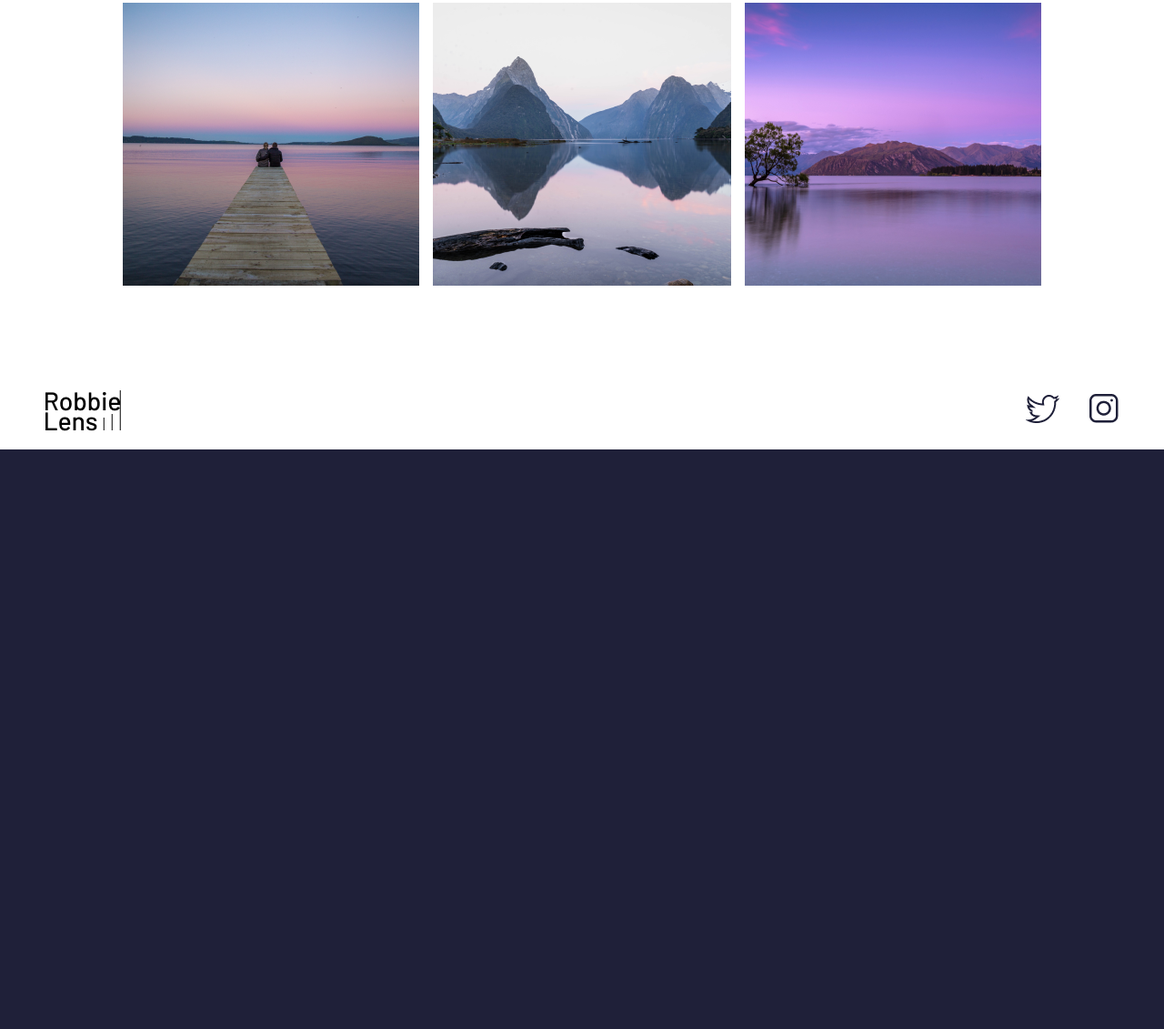
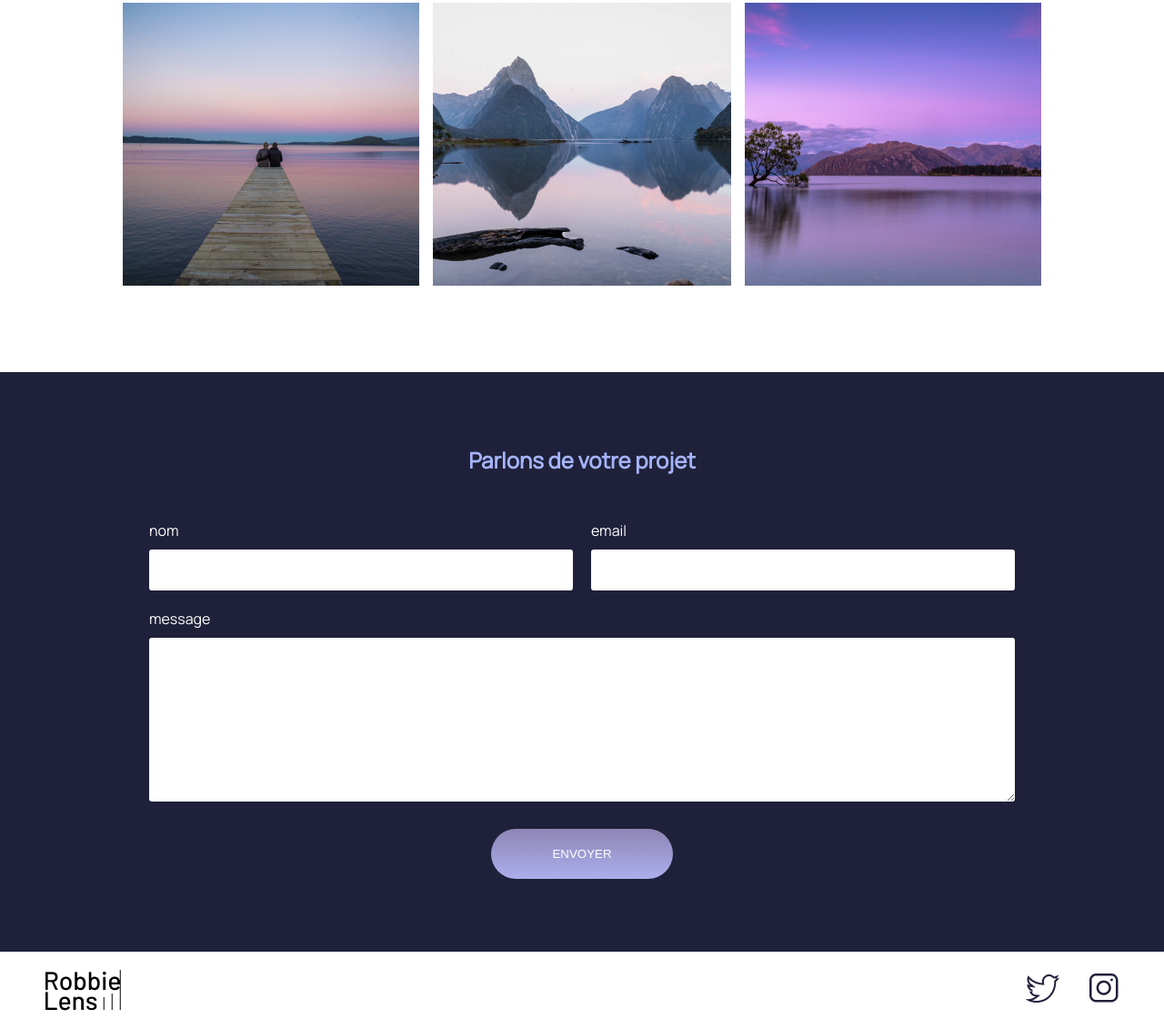
Before and after one commit to ObedInfor/Dossier_Site, a plain HTML site: page index.html in a window 1280 px wide. Shown: the part 1240-2371 px from the top of the page at 91% size. Before the commit the page ends 1734 px from the top, so only its background shows below. Drawn offline with Linux system fonts and the light colour scheme.

Commit message:
Formulaire ajouté

```diff
--- a/index.html
+++ b/index.html
@@ -48,6 +48,22 @@
                 <img src="images/accueil/element-6.png" alt="Lac Wanaka - Nouvelle-Zélande" >
             </div>
         </section>
+        <section class="Formulaire">
+            <h2>Parlons de votre projet</h2>
+            <form method="get" action="">
+                <div class="form-nom-email">
+                    <div class="form-column">
+                        <label for="nom">nom</label><input type="text" name="nom" id="nom">
+                    </div>
+                    <div class="form-column">
+                        <label for="email">email</label> <input type="email" name="email" id="email">
+                    </div>
+                </div>
+                <label for="message">message</label>
+                <textarea name="message" id="message" cols="30" rows="10"></textarea>
+                <input type="submit" value="ENVOYER" class="cta">
+            </form>
+        </section>
     </main>
     <footer>
         <img src="images/logo.png" alt="Logo Robbie Lens" >
--- a/style/index.css
+++ b/style/index.css
@@ -3,7 +3,7 @@
   padding: 80px;
 }
 
-.accueil-photos h2 {
+.accueil-photos h2, h2 {
   color: #242424;
   text-align: center;
   margin-bottom: 80px;
@@ -36,3 +36,45 @@
 .accueil-introduction div {
   padding-right: 80px;
 }
+.Formulaire h2{
+  color: #a5b4fc;
+  text-align: center;
+  margin-bottom: 50px;
+}
+
+form{
+  display: flex;
+  flex-direction: column;
+  width: 85%;
+  margin: auto;
+  color: white;
+}
+
+.form-nom-email {
+  display: flex;
+  flex-direction: row;
+  gap: 20px;
+}
+
+.form-column {
+  flex: 2;
+  display: flex;
+  flex-direction: column;
+  margin-bottom: 20px;
+}
+
+input[type='submit'] {
+  width: 200px;
+  margin: auto;
+  margin-top: 30px;
+}
+label {
+  margin-bottom: 10px;
+}
+
+input,
+textarea {
+  padding: 15px;
+  border-radius: 3px;
+  border: none;
+}
```
